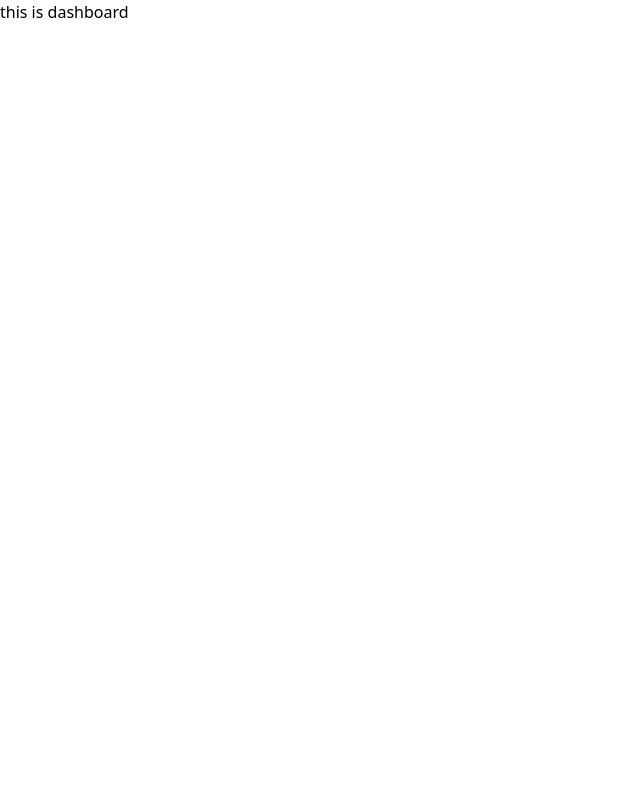
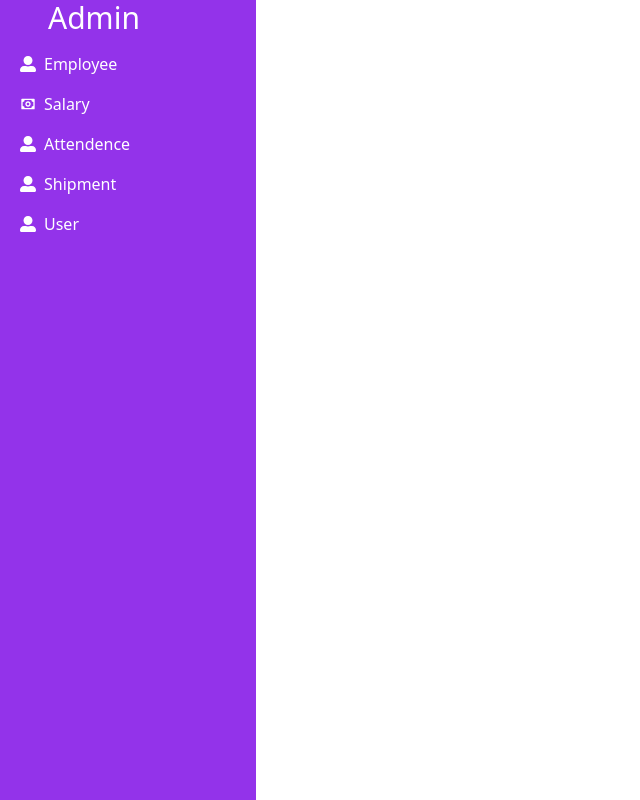
Before and after one commit to Jit-Bdr-Rana/demo, a Next.js app: page /dashboard in a window 1280 px wide. Shown: the whole page, without its empty margins (0-640 px from the left). Built offline with nearby package versions, Linux system fonts and the light colour scheme.

Commit message:
feat:sidebar

```diff
--- /dev/null
+++ b/datas/sidebar.data.tsx
@@ -0,0 +1,35 @@
+import {FaUserAlt} from 'react-icons/fa'
+import  {BiMoney} from 'react-icons/bi'
+interface   SidebarInterface{
+      title:string;
+      icon:React.ReactNode
+      link:string;
+}
+const sidebarData:SidebarInterface[]=[
+    {
+        title:'Employee',
+        icon:<FaUserAlt/>,
+        link:'/employee'
+    },
+    {
+        title:'Salary',
+        icon:<BiMoney/>,
+        link:'/salary   '
+    },
+    {
+        title:'Attendence',
+        icon:<FaUserAlt/>,
+        link:''
+    },
+    {
+        title:'Shipment',
+        icon:<FaUserAlt/>,
+        link:''
+    },
+    {
+        title:'User',
+        icon:<FaUserAlt/>,
+        link:''
+    }
+]
+export default sidebarData;
--- a/layouts/Mainlayout.tsx
+++ b/layouts/Mainlayout.tsx
@@ -1,5 +1,6 @@
+import sidebarData from "@/datas/sidebar.data";
 import Head from "next/head";
-
+import Link from "next/link";
 interface Props{
     title?:string;
     children?:React.ReactNode
@@ -12,7 +13,34 @@ const Mainlayout=({title,children}:Props)=>{
             <title>{title||'demo'}</title>
             <link rel="stylesheet" href="" />
         </Head>
-        <main>
+    <main>
+           <div className="min-h-screen text-white w-[20%] bg-purple-600 fixed inset-0">
+             <div className=" ">
+                <h1 className="text-3xl px-12">Admin</h1>
+             </div>
+             <div className="mt-2">
+                <ul className="">
+                   {
+                         sidebarData.map( (data,index)=>{
+                            return(
+                               <Link  href={data?.link}>
+                                <li  className="p-2 px-5 hover:bg-purple-900 flex gap-2 items-center ">
+                                  <span>
+                                    {data?.icon}
+                                  </span>
+                                  <span>
+                                    {data?.title}
+                                  </span>
+                                </li>
+                               </Link>
+                            )
+                         }  )
+                   }
+
+                </ul>
+             </div>
+           </div>
+
           {children}
         </main>
         </>
--- a/package.json
+++ b/package.json
@@ -7,7 +7,7 @@
     "build": "next build",
     "start": "next start",
     "lint": "next lint",
-    "tailwind":"npx tailwindcss -i ./styles/input.css -o ./styles/output.css --watch"
+    "tailwind": "npx tailwindcss -i ./styles/input.css -o ./styles/output.css --watch"
   },
   "dependencies": {
     "@next/font": "13.1.6",
@@ -19,6 +19,7 @@
     "next": "13.1.6",
     "react": "18.2.0",
     "react-dom": "18.2.0",
+    "react-icons": "^4.7.1",
     "typescript": "4.9.5"
   },
   "devDependencies": {
--- a/styles/input.css
+++ b/styles/input.css
@@ -4,4 +4,5 @@
 
 @layer components{
     /* raw css here */
+
 }
--- a/styles/output.css
+++ b/styles/output.css
@@ -515,12 +515,31 @@ video {
 
 /* raw css here */
 
+.fixed {
+  position: fixed;
+}
+
+.inset-0 {
+  top: 0px;
+  right: 0px;
+  bottom: 0px;
+  left: 0px;
+}
+
+.mt-2 {
+  margin-top: 0.5rem;
+}
+
 .flex {
   display: flex;
 }
 
 .min-h-screen {
   min-height: 100vh;
+}
+
+.w-\[20\%\] {
+  width: 20%;
 }
 
 .items-center {
@@ -531,12 +550,45 @@ video {
   justify-content: center;
 }
 
+.gap-2 {
+  gap: 0.5rem;
+}
+
 .bg-black {
   --tw-bg-opacity: 1;
   background-color: rgb(0 0 0 / var(--tw-bg-opacity));
+}
+
+.bg-purple-600 {
+  --tw-bg-opacity: 1;
+  background-color: rgb(147 51 234 / var(--tw-bg-opacity));
+}
+
+.p-2 {
+  padding: 0.5rem;
+}
+
+.px-12 {
+  padding-left: 3rem;
+  padding-right: 3rem;
+}
+
+.px-5 {
+  padding-left: 1.25rem;
+  padding-right: 1.25rem;
+}
+
+.text-3xl {
+  font-size: 1.875rem;
+  line-height: 2.25rem;
 }
 
 .text-white {
   --tw-text-opacity: 1;
   color: rgb(255 255 255 / var(--tw-text-opacity));
 }
+
+.hover\:bg-purple-900:hover {
+  --tw-bg-opacity: 1;
+  background-color: rgb(88 28 135 / var(--tw-bg-opacity));
+}
```
Also changed, not shown: layouts/Sidebar.tsx (added, +9 -0 lines), layouts/Navbar.tsx (added), 1 other file (tests, documents, lock files or other folders).
